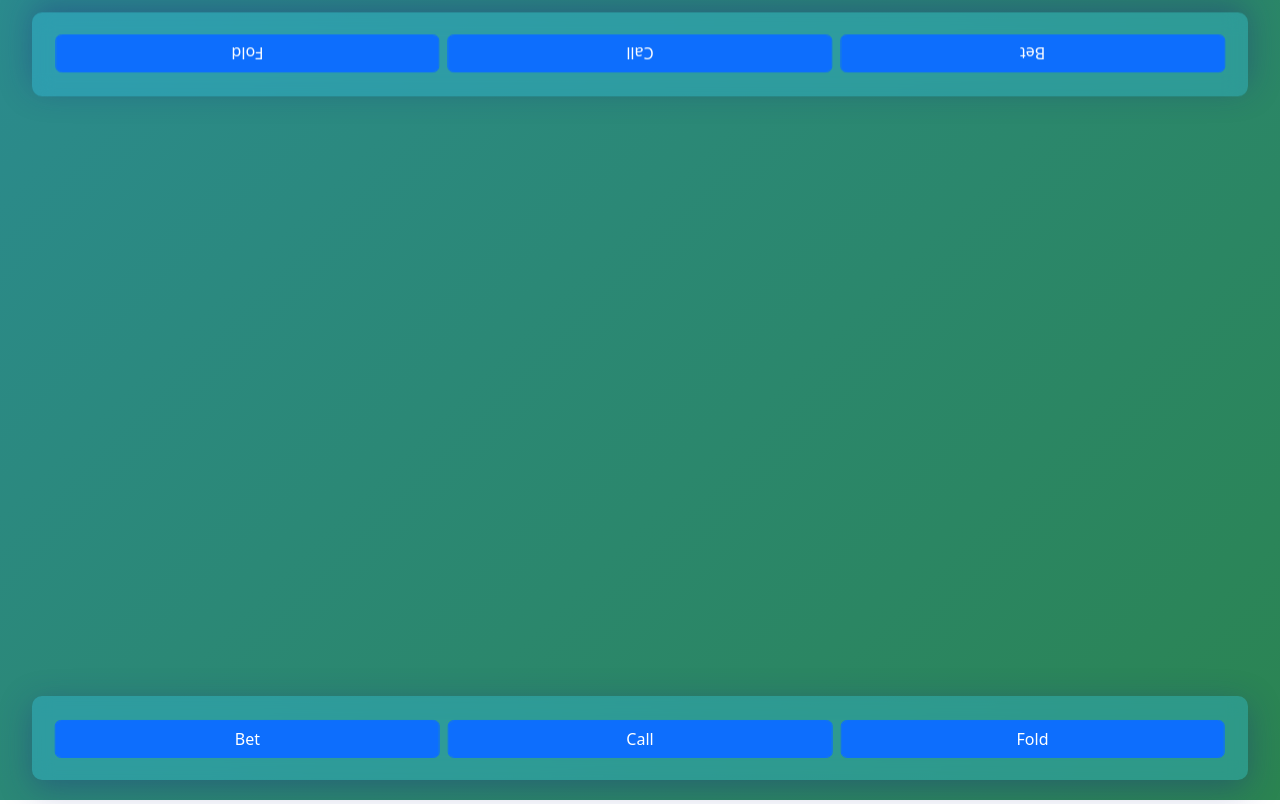
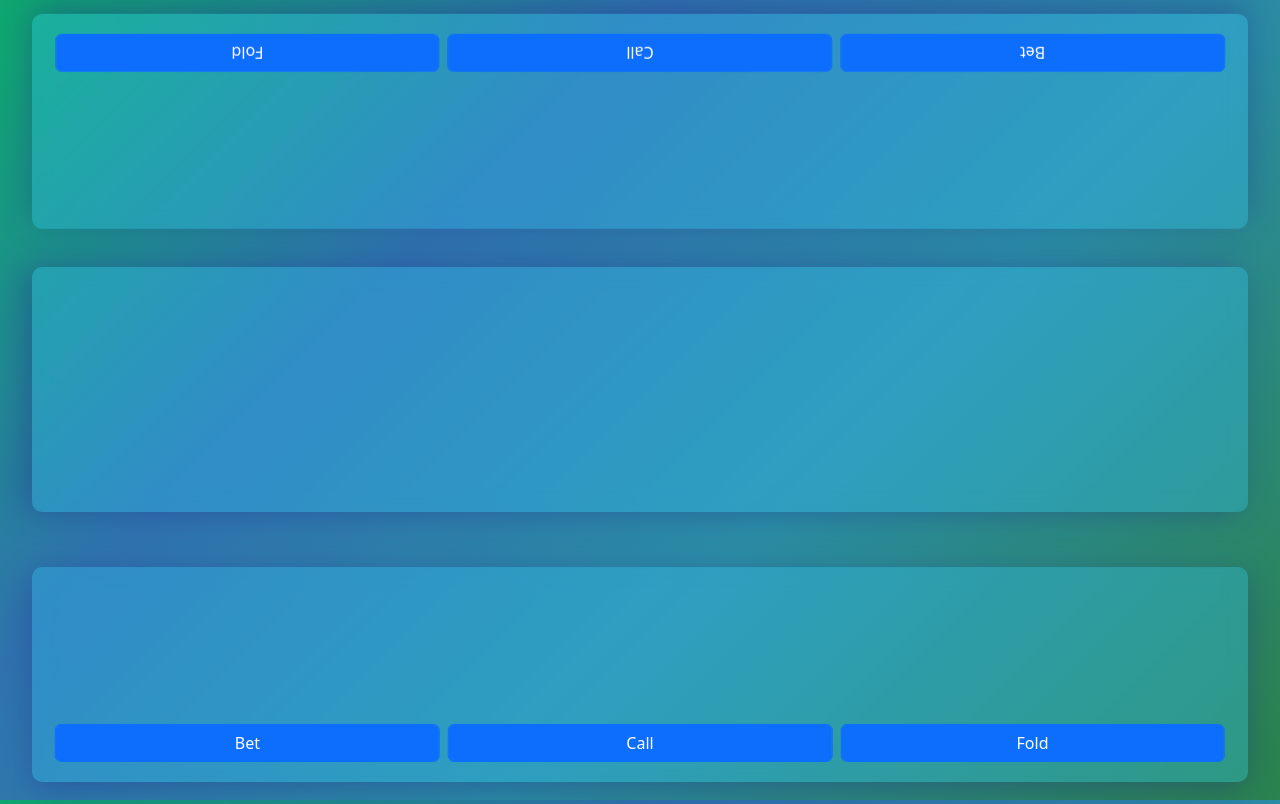
Before and after one commit to CarterE1/ChipCounter, a React (Vite) app: page / in a window 1280 px wide. Built offline with nearby package versions, Linux system fonts and the light colour scheme.

Commit message:
more styling + title & icon

```diff
--- a/index.html
+++ b/index.html
@@ -2,9 +2,9 @@
 <html lang="en">
   <head>
     <meta charset="UTF-8" />
-    <link rel="icon" type="image/svg+xml" href="/vite.svg" />
+    <!--<link rel="icon" type="image/svg+xml" href="/vite.svg" />-->
     <meta name="viewport" content="width=device-width, initial-scale=1.0" />
-    <title>Vite + React + TS</title>
+    <title>Chip Counter</title>
   </head>
   <body>
     <div id="root"></div>
--- a/src/App.css
+++ b/src/App.css
@@ -2,20 +2,22 @@
   display: flex;
   justify-content: center;
   align-items: center;
-  height: 100vh;
+  height: 100.5vh;
 
 }
 
 .main {
   display: flex;
   flex-direction: column;
-  justify-content: space-between;
+  justify-content: space-evenly;
   height: 95vh;
   width: 100vw;
   align-items: center;
+  gap: 5%;
 }
 
 .PlayerPanel{
+  flex-grow: 0.8;
   padding: 1.5%;
   background: rgba( 54, 203, 255, 0.3 );
   box-shadow: 0 8px 32px 0 rgba( 31, 38, 135, 0.37 );
@@ -33,11 +35,22 @@
   width: 95%;
 }
 
+.pot{
+  margin-bottom: 2%;
+  flex-grow: 1.5;
+  background: rgba( 54, 203, 255, 0.3 );
+  box-shadow: -8px 0px 32px 0px rgba( 31, 38, 135, 0.37 );
+  backdrop-filter: blur( 10px );
+  -webkit-backdrop-filter: blur( 10px);
+  border-radius: 10px;
+  width: 95%;
+}
+
 .btn{
   display: block;
   margin: 0 auto;
   position: relative;
-  top: 50%;
+  top: 90%;
   left: 50%;
   transform: translate(-50%, -58%);
 }
--- a/src/App.tsx
+++ b/src/App.tsx
@@ -17,6 +17,7 @@ function App() {
       <div className="wrapper">
         <div className="main">
           <PlayerInfo playerName="Player1" startingStack={100}></PlayerInfo>
+          <div className="pot"></div>
           <PlayerInfo playerName="Player2" startingStack={100}></PlayerInfo>
         </div>
       </div>
```
Also changed, not shown: src/Message.tsx (deleted, +0 -12 lines).
